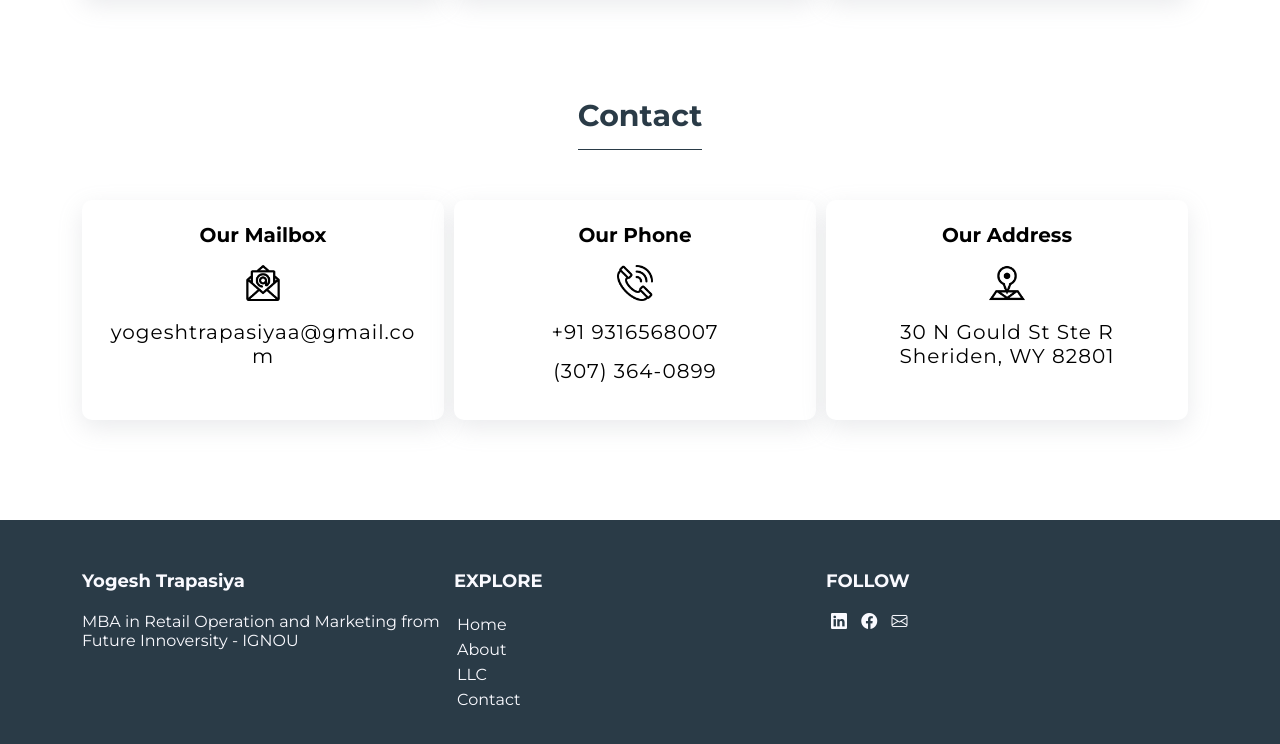
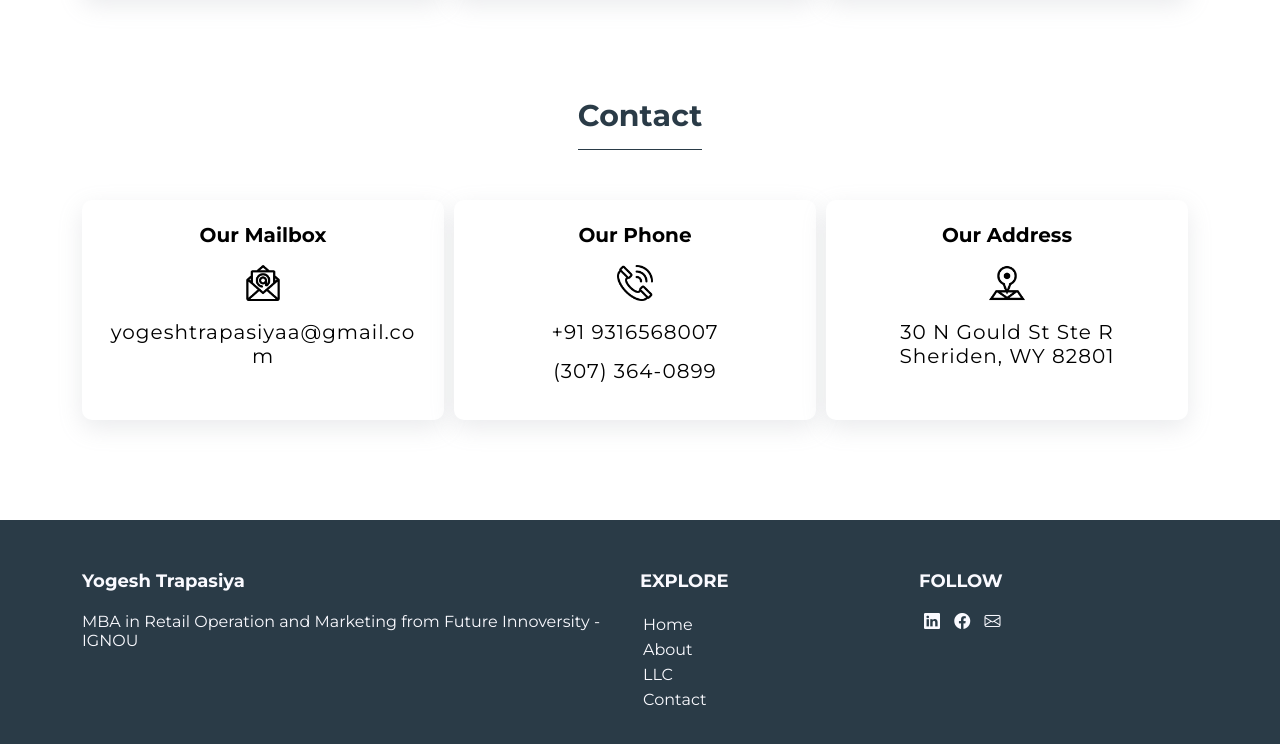
Before and after one commit to yogeshtrapasiya/Yogesh-Trapasiya, a plain HTML site: page index.html in a window 1280 px wide. Shown: the part 1848-2592 px from the top of the page. Drawn offline with nearby package versions, Linux system fonts and the light colour scheme; files whose address does not match are found by name.

Commit message:
Update index.html

```diff
--- a/index.html
+++ b/index.html
@@ -217,11 +217,11 @@
         <footer>
             <div class="footer">
                 <div class=" container justify_between flex">
-                    <div class="conatain col-4">
+                    <div class="conatain col-md-6 col-12">
                         <h4>Yogesh Trapasiya</h4>
                         <p>MBA in Retail Operation and Marketing from Future Innoversity - IGNOU</p>
                     </div>
-                    <div class="conatain col-4">
+                    <div class="conatain col-md-3 col-6">
                         <h4>EXPLORE</h4>
                         <ul class="footer_title">
                             <li><a href="#Home">Home</a></li>
@@ -230,7 +230,7 @@
                             <li><a href="#Contact">Contact</a></li>
                         </ul>
                     </div>
-                    <div class="conatain col-4">
+                    <div class="conatain col-md-3 col-6">
                         <h4>FOLLOW</h4>
                         <div class="footer_icon">
                             <a href="https://www.linkedin.com/in/yogesh-trapasiya-883b2919b/"><i
```
